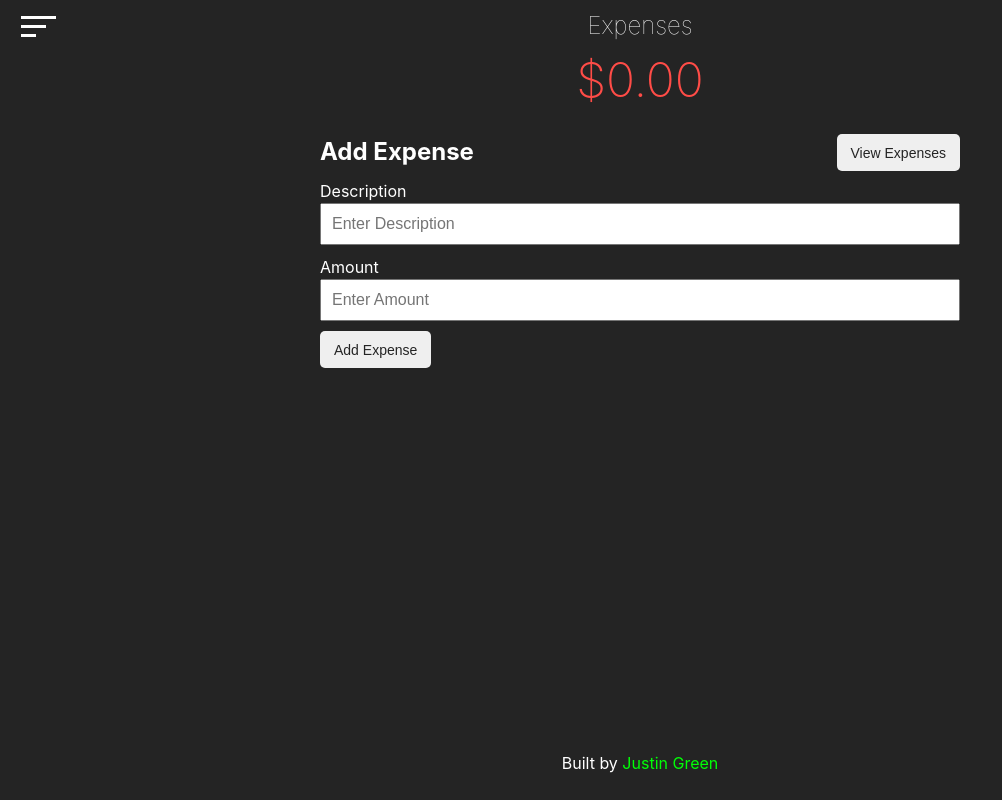
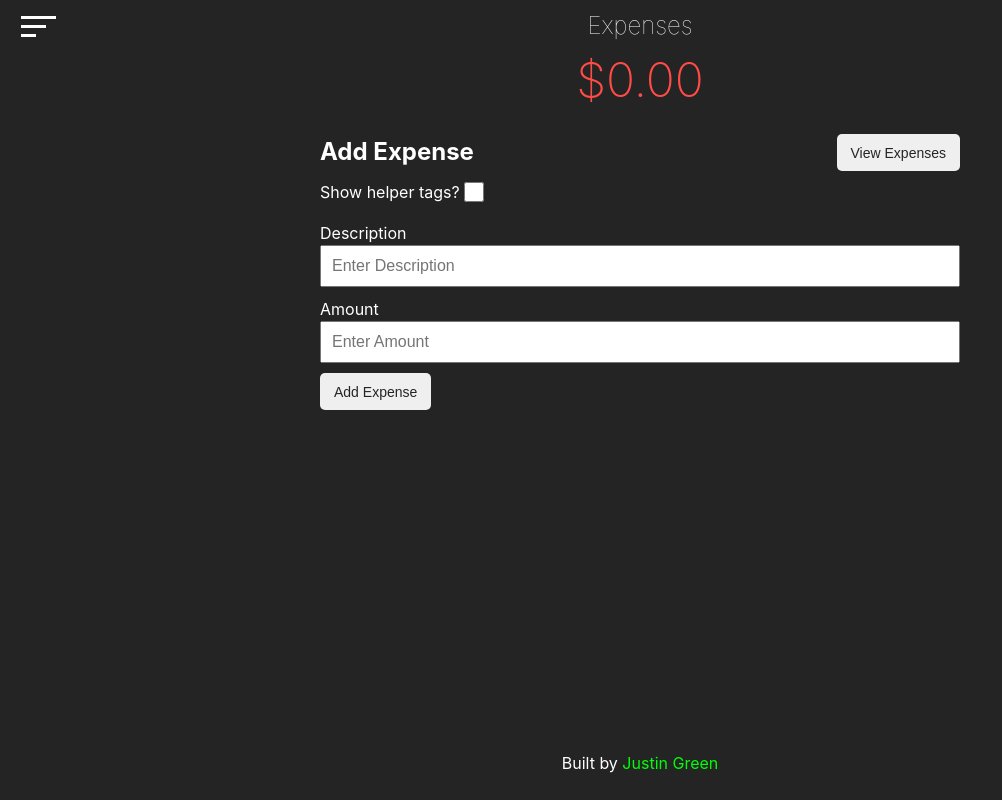
Before and after one commit to justincgreen/budget-tracker-2-next, a Next.js app: page /expenses in a window 1280 px wide. Both pictures are taken after a click on the button "Add Expense". Shown: the whole page, without its empty margins (0-1002 px from the left). Built offline with nearby package versions, Linux system fonts and the light colour scheme.

Commit message:
Added Helper Tags

```diff
--- a/src/components/ExpenseForm.js
+++ b/src/components/ExpenseForm.js
@@ -22,6 +22,7 @@ const ExpenseForm = () => {
 	const [expenseAmount, setExpenseAmount] = useState(0);
 	const [expenseSuccessMsg, setExpenseSuccessMsg] = useState(false);
 	const [disableSubmitBtn, setDisableSubmitBtn] = useState(false);
+	const [displayHelperTags, setDisplayHelperTags] = useState(false);
 
 	// Display form logic
 	const handleDisplayForm = () => {
@@ -72,6 +73,8 @@ const ExpenseForm = () => {
 		},1500);
 	}
 
+  //---------------------------------------------------------------------------------------
+
 	// Capture form data functions
 	const captureExpenseDescription = (e) => {
 		setExpenseDescription(e.target.value);
@@ -96,13 +99,47 @@ const ExpenseForm = () => {
 		}
 	}
 
+  //---------------------------------------------------------------------------------------
+  // Helper Tags
+  const handleTags = () => {
+    setDisplayHelperTags(!displayHelperTags);
+  }
+
+  const captureTagText = (e) => {
+    const inputField = document.querySelector('.form__description');
+    inputField.value = e.target.innerText;
+    setExpenseDescription(e.target.innerText);
+  }
+
+  //---------------------------------------------------------------------------------------
+
 	// Render functions - local components
 	const renderListUpper = () => {
 		return (
-			<div className="c-expense-list__upper">
-				<h2 className="c-expense-list__title">Add Expense</h2>
-				<button className="button" onClick={handleDisplayForm}>View Expenses</button>
-			</div>
+      <>
+			  <div className="c-expense-list__upper">
+				  <h2 className="c-expense-list__title">Add Expense</h2>
+				  <button className="button" onClick={handleDisplayForm}>View Expenses</button>
+			  </div>
+
+        <div className="c-expense-list__helper-tags">
+          <div className="c-expense-list__helper-tags-upper">
+            <span>Show helper tags?</span>
+            <input type="checkbox" className="c-expense-list__helper-tags-input" onChange={handleTags} />
+          </div>
+          {
+            displayHelperTags
+            ?
+            <div className="button-group">
+              <button className="button button__badge" onClick={captureTagText}>Groceries</button>
+              <button className="button button__badge" onClick={captureTagText}>Coffee</button>
+              <button className="button button__badge" onClick={captureTagText}>Savings</button>
+            </div>
+            :
+            null
+          }
+        </div>
+      </>
 		)
 	}
 
--- a/src/styles/_buttons.scss
+++ b/src/styles/_buttons.scss
@@ -38,6 +38,16 @@
       }
     }
   }
+
+  &__badge {
+    padding: 0.5em;
+    background-color: $c-blue-med;
+    color: $t-white;
+
+    &:hover {
+      background-color: $c-blue-dark;
+    }
+  }
 }
 
 .button-group {
--- a/src/styles/_c-expense-list.scss
+++ b/src/styles/_c-expense-list.scss
@@ -9,6 +9,25 @@
       justify-content: center;
     }
 	}
+
+  &__helper-tags {
+    padding-bottom: 1em;
+
+    .button-group {
+      justify-content: flex-start;
+      padding-top: 1em;
+    }
+  }
+
+  &__helper-tags-upper {
+    display: flex;
+    align-items: center;
+  }
+
+  &__helper-tags-input {
+    width: 20px;
+    height: 20px;
+  }
 
 	&__items {
 		list-style: none;
--- a/src/styles/_variables.scss
+++ b/src/styles/_variables.scss
@@ -1,5 +1,6 @@
 // App UI Colors
 $c-blue: #55d4da;
+$c-blue-med: #0190d4;
 $c-blue-dark: #0075ad;
 $c-white: #ffffff;
 $c-black: #242424;
```
